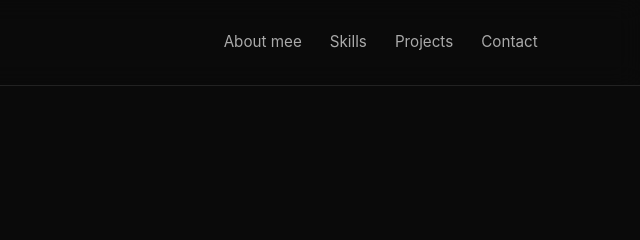
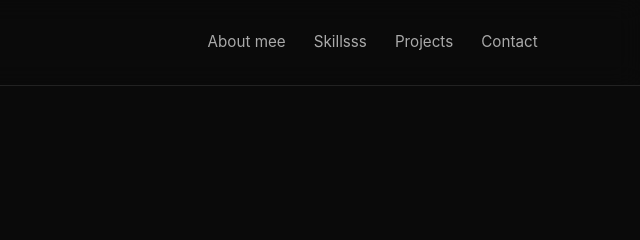
Before and after one commit to suvamislearning/Portfolio, a plain HTML site: page index.html in a window 1280 px wide. Shown: the top 240 px of the page, 640-1280 px from the left. Drawn offline with Linux system fonts and the light colour scheme.

Commit message:
Update index.html

```diff
--- a/index.html
+++ b/index.html
@@ -11,7 +11,7 @@
     <a class="logo" href="#">SG<span>.</span></a>
     <nav>
       <a href="#about">About mee</a>
-      <a href="#skills">Skills</a>
+      <a href="#skills">Skillsss</a>
       <a href="#projects">Projects</a>
       <a href="#contact">Contact</a>
     </nav>
```
